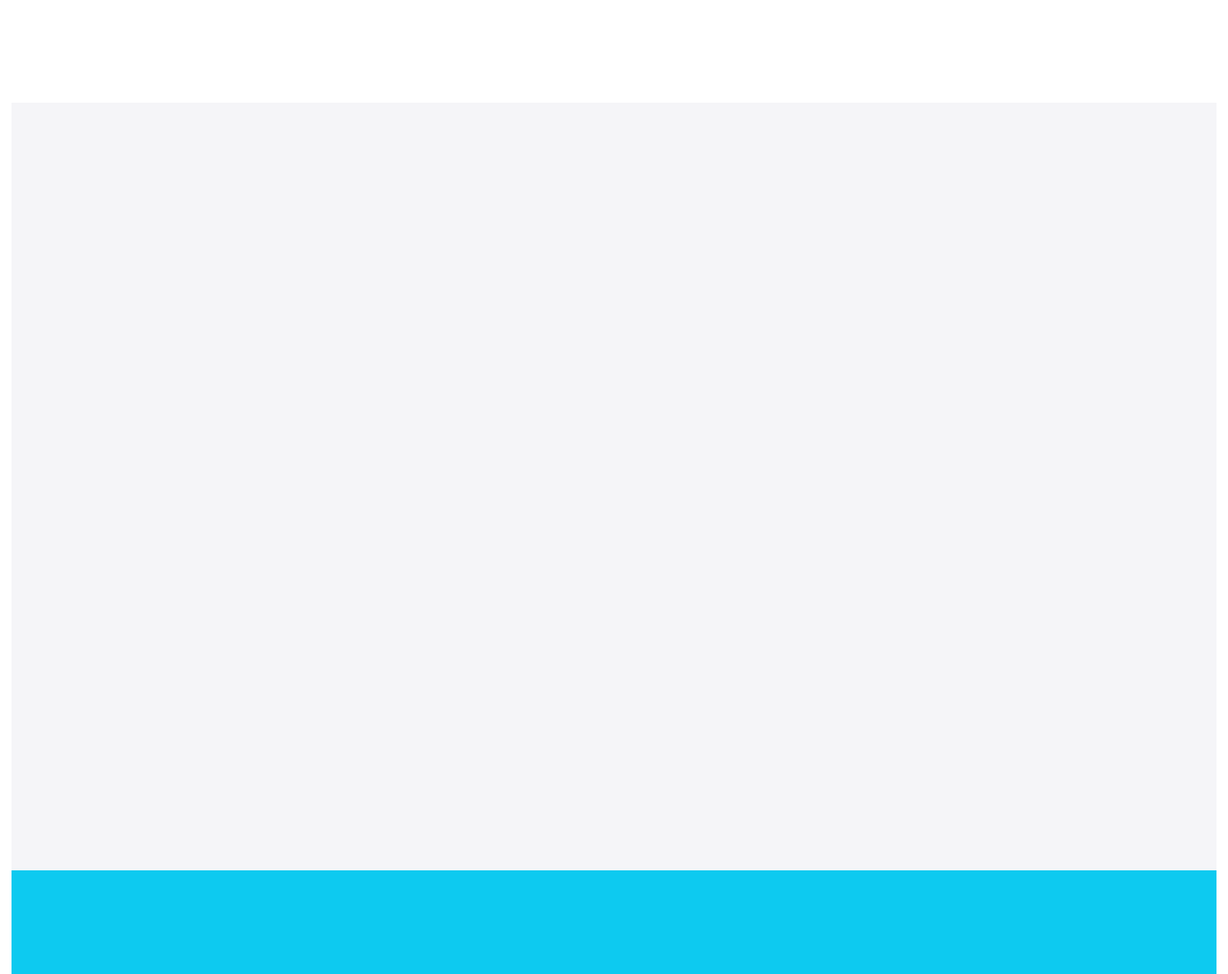
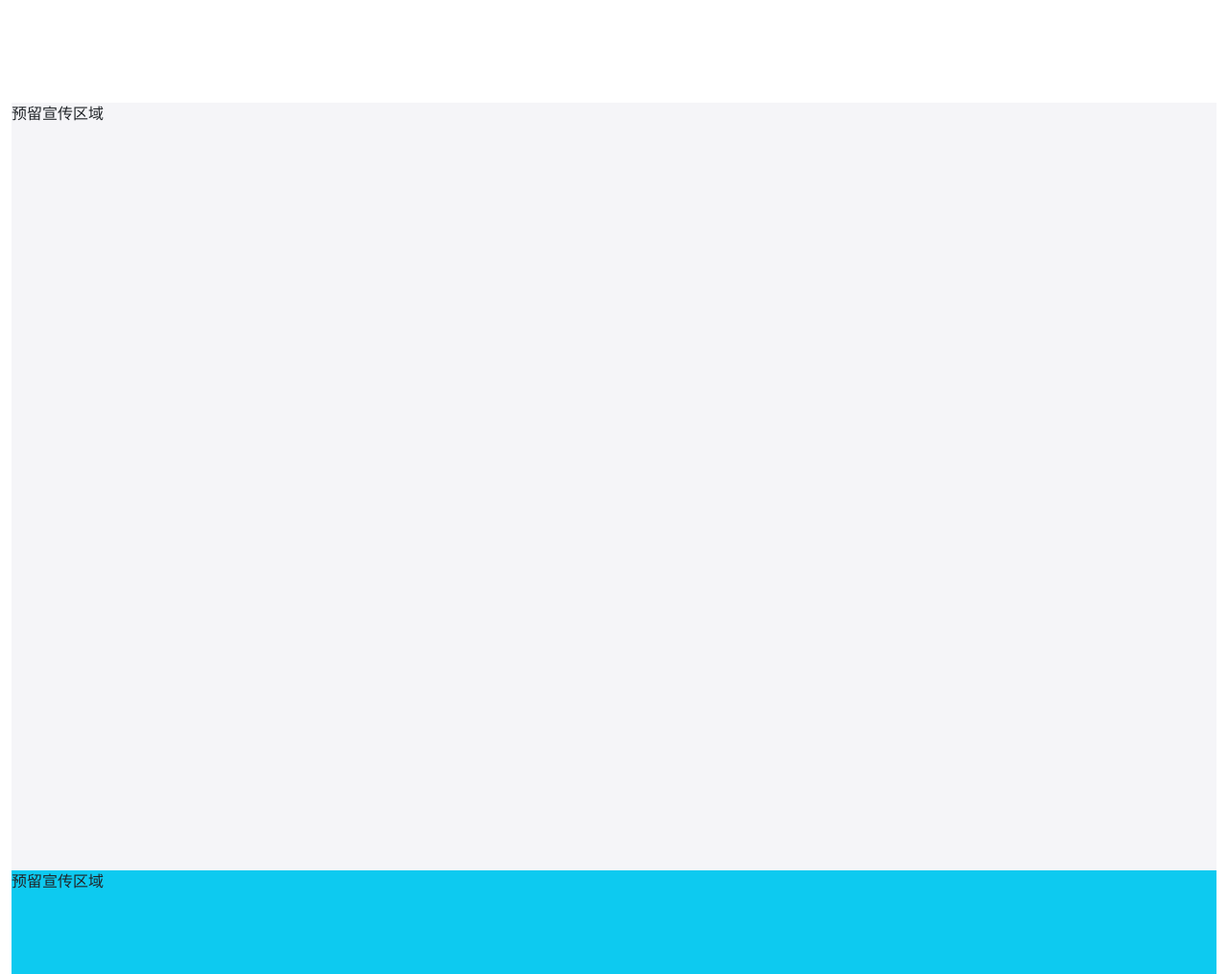
Before and after one commit to jack-hug/bq-website, a Flask app: page / in a window 1280 px wide. Shown: the part 4373-5388 px from the top of the page at 96% size. Run offline with Flask 3, Linux system fonts and the light colour scheme; some libraries are stand-ins or nearby versions.

Commit message:
2024-07-16 base页面script改为scripts

```diff
--- a/bqwebsite/templates/main/index.html
+++ b/bqwebsite/templates/main/index.html
@@ -212,16 +212,16 @@
     <!-- index banner section -->
     <section class="page-section mb-0">
         <div class="container-fluid">
-            <div class="bg-light" style="height: 800px;"></div>
-            <div class="bg-info" style="height: 800px;"></div>
+            <div class="bg-light" style="height: 800px;">预留宣传区域</div>
+            <div class="bg-info" style="height: 800px;">预留宣传区域</div>
         </div>
     </section>
 {% endblock %}
 
-{% block script %}
+{% block scripts %}
     {{ super() }}
     <script>window.jQuery || document.write('<script src="{{ url_for('static', filename = 'js/jquery-1.11.0.min.js') }}"><\/script>')</script>
-    <script src="https://cdnjs.cloudflare.com/ajax/libs/waypoints/4.0.1/jquery.waypoints.min.js"></script>
+    <script src="https://cdn.staticfile.net/waypoints/4.0.1/jquery.waypoints.min.js"></script>
     <script type="text/javascript" src="{{ url_for('static', filename = 'js/jquery.countup.js') }}"></script>
     <script type="text/javascript">
         $('.counter').countUp();
```
